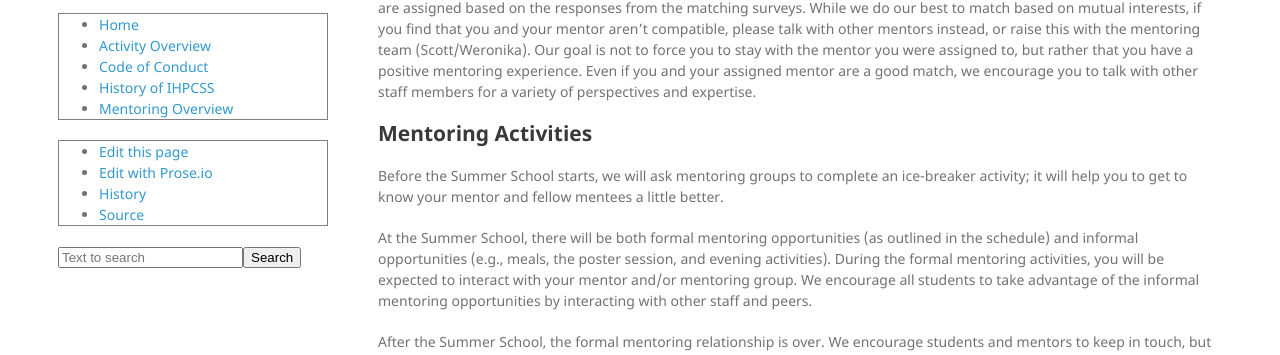
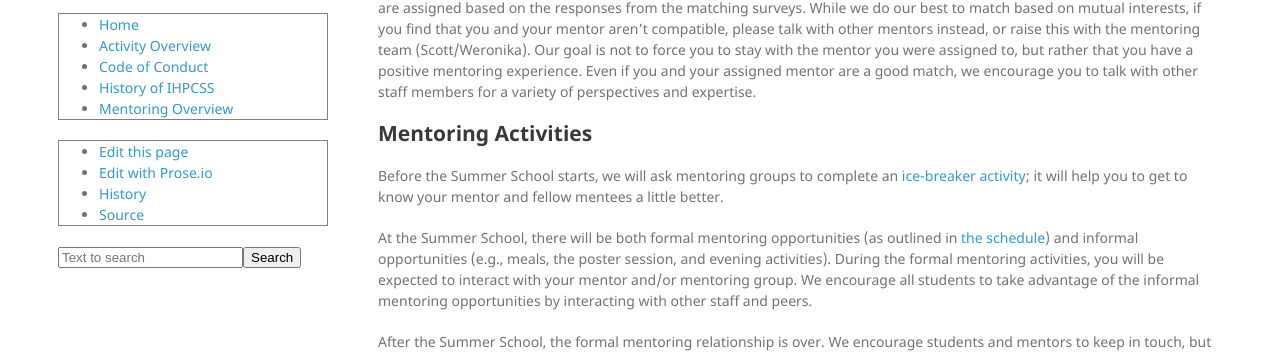
Before and after one commit to IHPCSS/ihpcss-wiki, a Jekyll site: the page built from wiki/mentoring-overview.md, in a window 1280 px wide. Shown: the part 383-738 px from the top of the page. Built offline with Jekyll 4.4.1, drawn with Linux system fonts in a browser that asks for light colours; nearby versions of some CDN libraries; part of the change alters nothing that is shown.

Commit message:
in-line links

```diff
--- a/wiki/mentoring-overview.md
+++ b/wiki/mentoring-overview.md
@@ -23,9 +23,9 @@ Even if you and your assigned mentor are a good match, we encourage you to talk
 
 ## Mentoring Activities
 
-Before the Summer School starts, we will ask mentoring groups to complete an ice-breaker activity; it will help you to get to know your mentor and fellow mentees a little better.
+Before the Summer School starts, we will ask mentoring groups to complete an [ice-breaker activity](https://ihpcss.github.io/wiki/ice-breaker.html); it will help you to get to know your mentor and fellow mentees a little better.
 
-At the Summer School, there will be both formal mentoring opportunities (as outlined in the schedule) and informal opportunities (e.g., meals, the poster session, and evening activities).
+At the Summer School, there will be both formal mentoring opportunities (as outlined in [the schedule](https://ihpcss.github.io/wiki/mentoring-schedule.html)) and informal opportunities (e.g., meals, the poster session, and evening activities).
 During the formal mentoring activities, you will be expected to interact with your mentor and/or mentoring group.
 We encourage all students to take advantage of the informal mentoring opportunities by interacting with other staff and peers.
 
```
